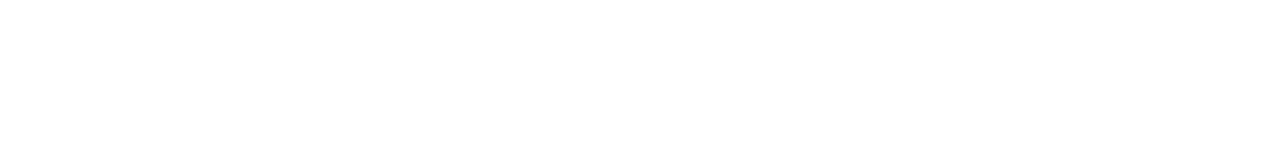
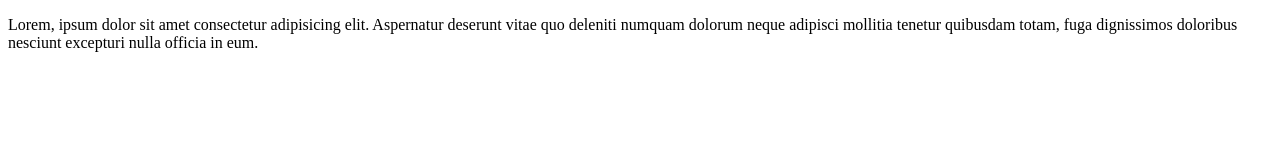
Before and after one commit to leticiabeluzi/FrontEnd, a plain HTML site: page src/index.html in a window 1280 px wide. Drawn offline with Linux system fonts and the light colour scheme.

Commit message:
Add paragraph

```diff
--- a/src/index.html
+++ b/src/index.html
@@ -7,6 +7,6 @@
   <title>Teste</title>
 </head>
 <body>
-
+  <p>Lorem, ipsum dolor sit amet consectetur adipisicing elit. Aspernatur deserunt vitae quo deleniti numquam dolorum neque adipisci mollitia tenetur quibusdam totam, fuga dignissimos doloribus nesciunt excepturi nulla officia in eum.</p>
 </body>
 </html>
```
